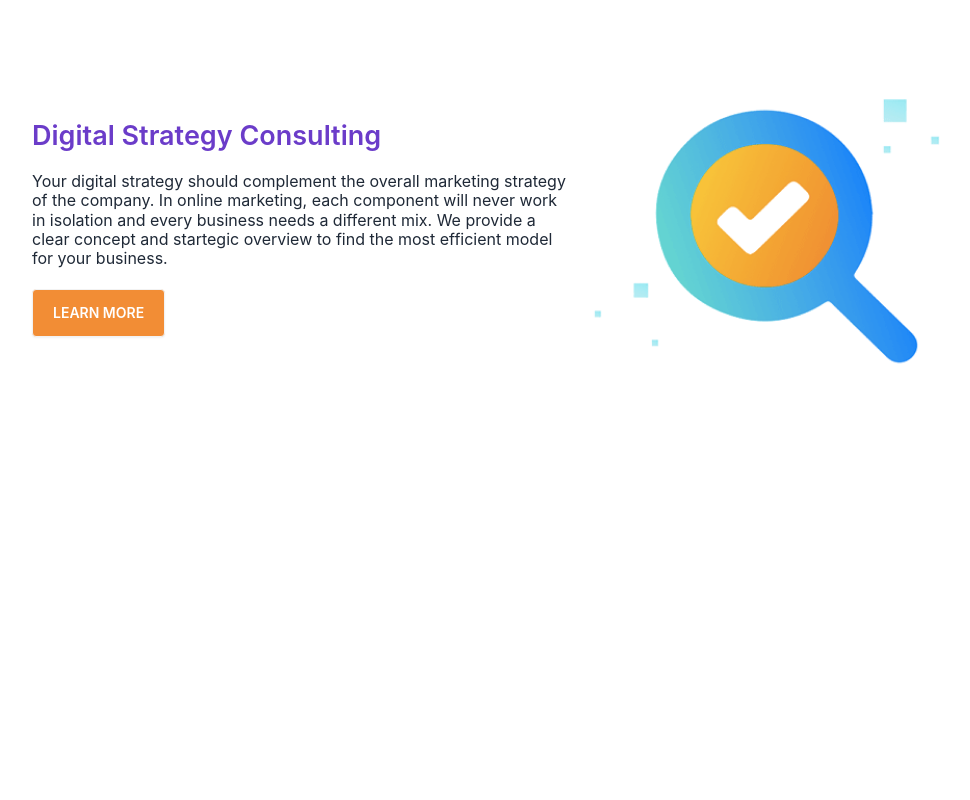
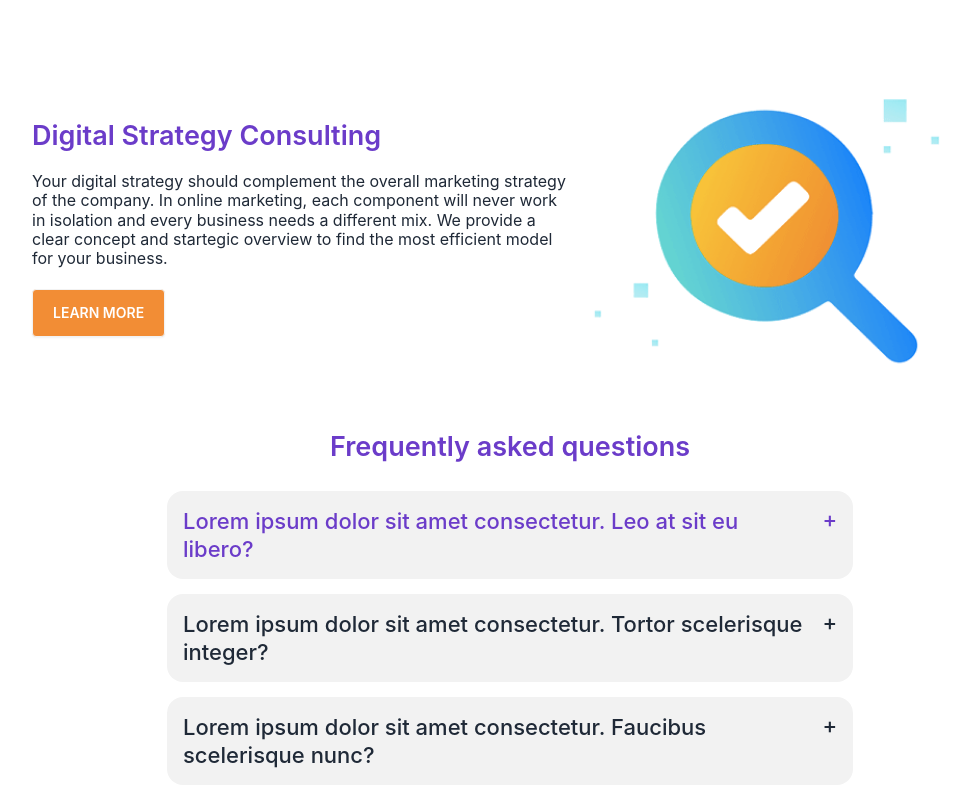
Before and after one commit to iamakmal/frontend-web, a React (Create React App) app: page / in a window 1280 px wide. Shown: the part 1328-2128 px from the top of the page, without its empty margins (130-1100 px from the left). Before the commit the page ends 1758 px from the top, so only its background shows below. Built offline with nearby package versions, Linux system fonts and the light colour scheme.

Commit message:
Implemented frequently asked questions

```diff
--- a/src/App.js
+++ b/src/App.js
@@ -1,3 +1,4 @@
+import FrequentlyAsked from "./components/FrequentlyAsked";
 import Hero from "./components/Hero";
 import Navbar from "./components/Navbar";
 import Services from "./components/Services";
@@ -9,6 +10,7 @@ function App() {
     <Navbar/>
     <Hero/>
     <Services/>
+    <FrequentlyAsked/>
     </>
   );
 }
--- /dev/null
+++ b/src/components/FrequentlyAsked.jsx
@@ -0,0 +1,36 @@
+import React from 'react'
+
+export default function FrequentlyAsked() {
+    return (
+        <div className="mx-[297px]">
+        <h1 className="text-main font-semibold text-[27px] leading-[33px] text-center mb-[28px]">Frequently asked questions</h1>
+        <div className="collapse collapse-plus bg-base-200 mb-[15px]">
+                <input type="radio" name="my-accordion-3" />
+                <div className="collapse-title text-[22px] font-medium text-main leading-[28px]">
+                    Lorem ipsum dolor sit amet consectetur. Leo at sit eu libero?
+                </div>
+                <div className="collapse-content font-normal text-[18px] leading-[30px] text-sub">
+                    <p>Lorem ipsum dolor sit amet consecutor. Facibuos commodo suscipit id ipsum. Elementum ultices nulla faucibus odio est sed aliquam. Sapien massa morbi risus sagittis tortor integer</p>
+                </div>
+            </div>
+            <div className="collapse collapse-plus bg-base-200 mb-[15px]">
+                <input type="radio" name="my-accordion-3" />
+                <div className="collapse-title text-[22px] font-medium leading-[28px]">
+                Lorem ipsum dolor sit amet consectetur. Tortor scelerisque integer?
+                </div>
+                <div className="collapse-content font-normal text-[18px] leading-[30px] text-sub">
+                    <p>Lorem ipsum dolor sit amet consecutor. Facibuos commodo suscipit id ipsum. Elementum ultices nulla faucibus odio est sed aliquam. Sapien massa morbi risus sagittis tortor integer</p>
+                </div>
+            </div>
+            <div className="collapse collapse-plus bg-base-200 mb-[15px]">
+                <input type="radio" name="my-accordion-3" />
+                <div className="collapse-title text-[22px] font-medium leading-[28px]">
+                Lorem ipsum dolor sit amet consectetur. Faucibus scelerisque nunc?
+                </div>
+                <div className="collapse-content font-normal text-[18px] leading-[30px] text-sub">
+                    <p>Lorem ipsum dolor sit amet consecutor. Facibuos commodo suscipit id ipsum. Elementum ultices nulla faucibus odio est sed aliquam. Sapien massa morbi risus sagittis tortor integer</p>
+                </div>
+            </div>
+        </div>
+    )
+}
--- a/tailwind.config.js
+++ b/tailwind.config.js
@@ -7,6 +7,7 @@ module.exports = {
     extend: {
       colors:{
       main:'#6B3CC9',
+      sub:'#6F6C90',
       yellow:'#F7BF00',
       black:'#171717',
       white:'#FFFFFF',
```
